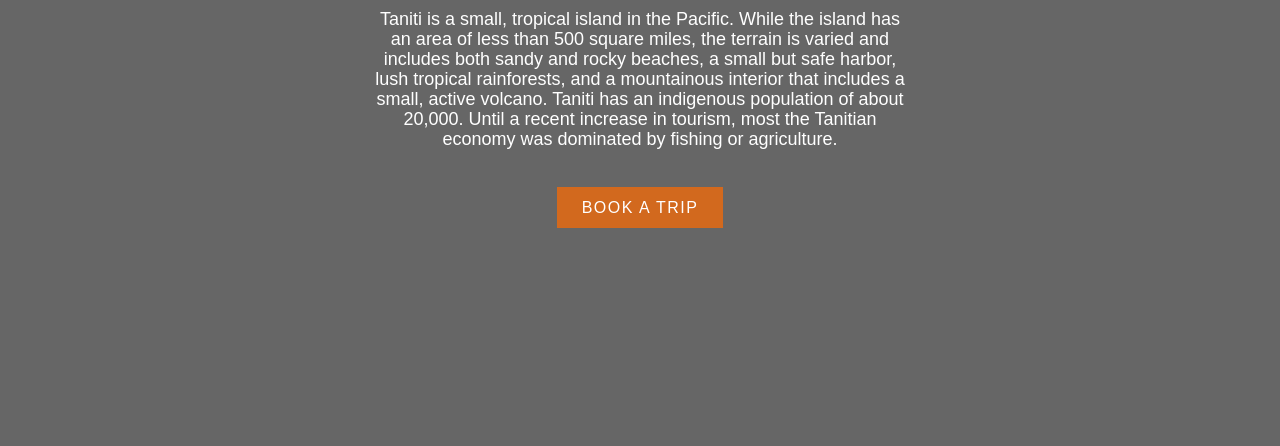
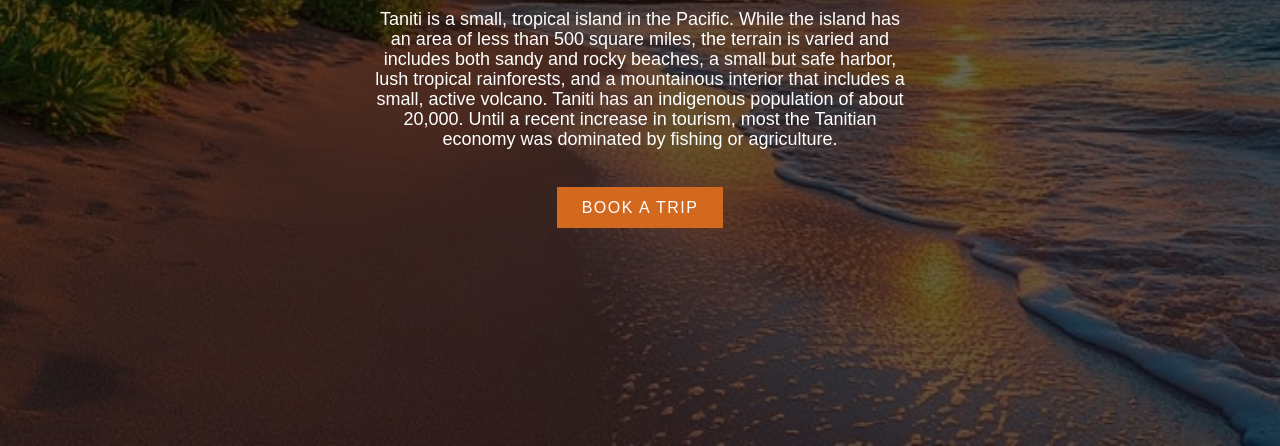
Before and after one commit to Esther7771/Taniti, a plain HTML site: page index.html in a window 1280 px wide. Shown: the part 354-800 px from the top of the page. Drawn offline with Linux system fonts and the light colour scheme.

Commit message:
Update style.css

```diff
--- a/style.css
+++ b/style.css
@@ -6,7 +6,7 @@
 }
 section{
     min-height: 100vh;
-    background-image:linear-gradient(rgba(0,0,0,0.60),rgba(0,0,0,0.60)), url(image/image/Taniti.JPG);
+    background-image:linear-gradient(rgba(0,0,0,0.60),rgba(0,0,0,0.60)), url(./image/Taniti.JPG);
     background-repeat: no-repeat;
     background-size: cover;
 }
```
